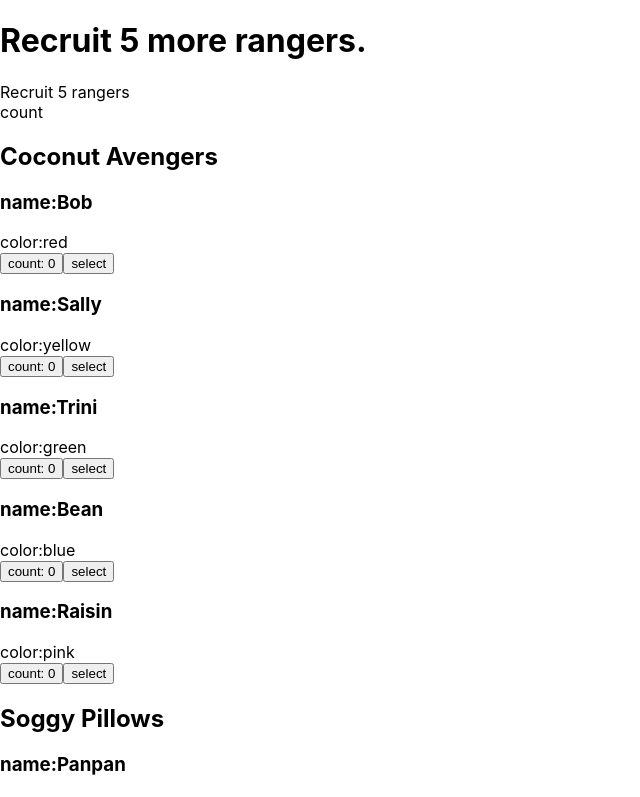
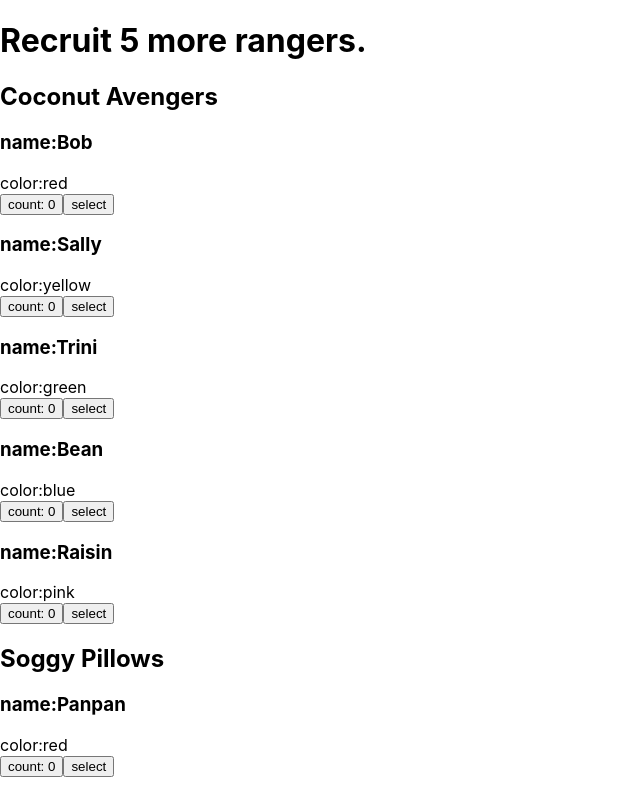
Before and after one commit to sohdonald/hamster-rangers, a React (Create React App) app: page / in a window 1280 px wide. Shown: the top 797 px of the page, without its empty margins (0-640 px from the left). Built offline with nearby package versions, Linux system fonts and the light colour scheme; data requests are answered from the project's data file.

Commit message:
working on &&

```diff
--- a/src/App.js
+++ b/src/App.js
@@ -13,10 +13,14 @@ function App() {
     setCountDown(countDown - 1);
   }
 
+  function handleCountUp() {
+    setCountDown(countDown + 1)
+  }
+
   return (
     <div className="App">
       <SelectRangers onCountDown={countDown}/>
-      <AssembleRangers />
+      <AssembleRangers onCountDown={handleCountDown} onCountUp={handleCountUp}/>
 
     </div>
   );
--- a/src/AssembleRangers.js
+++ b/src/AssembleRangers.js
@@ -1,12 +1,14 @@
 import React, { useState, useEffect } from "react";
 import RangerCard from "./RangerCard";
 
-function AssembleRangers() {
+function AssembleRangers({onCountDown, onCountUp}) {
   // combine all the rangers from rangerRoster into one large array
   // converts the json into something we can work with
   const [coconuts, setCoconuts] = useState([]);
   const [soggies, setSoggies] = useState([]);
   const [ticklers, setTicklers] = useState([]);
+
+  console.log(onCountDown)
 
   useEffect(() => {
     fetch(`http://localhost:4000/coconutAvengers`)
@@ -29,7 +31,6 @@ function AssembleRangers() {
 
   return (
     <div>
-      Recruit 5 rangers
       {/* should show a bunch of ranger cards for
             us to select, is when we recruit, the text should be
             updated with the remaining number of rangers that are needed to
@@ -41,24 +42,22 @@ function AssembleRangers() {
 
             rangers.map((ranger)=> {return <RangerCard/>})*/}
 
-
-      <div>count</div>
       <h2>Coconut Avengers</h2>
       {coconuts.map((ranger) => {
         return (
-          <RangerCard rangerName={ranger.name} rangerColor={ranger.color} />
+          <RangerCard rangerName={ranger.name} rangerColor={ranger.color} onCountDown={onCountDown} onCountUp={onCountUp}/>
         );
       })}
       <h2>Soggy Pillows</h2>
       {soggies.map((ranger) => {
         return (
-          <RangerCard rangerName={ranger.name} rangerColor={ranger.color} />
+          <RangerCard rangerName={ranger.name} rangerColor={ranger.color} onCountDown={onCountDown} onCountUp={onCountUp}/>
         );
       })}
       <h2>Tickle Elves</h2>
       {ticklers.map((ranger) => {
         return (
-          <RangerCard rangerName={ranger.name} rangerColor={ranger.color} />
+          <RangerCard rangerName={ranger.name} rangerColor={ranger.color} onCountDown={onCountDown} onCountUp={onCountUp}/>
         );
       })}
     </div>
--- a/src/RangerCard.js
+++ b/src/RangerCard.js
@@ -1,8 +1,10 @@
 import React, { useState } from "react";
 
-function RangerCard({ rangerColor, rangerName }) {
+function RangerCard({ rangerColor, rangerName, onCountDown, onCountUp }) {
   // seperate useState for counter
   const [rangerCount, setRangerCount] = useState(0);
+  console.log(onCountDown)
+  console.log(onCountUp)
 
   const [selectRanger, setSelectRanger] = useState("select");
   //setSelectRanger is function
@@ -16,7 +18,33 @@ function RangerCard({ rangerColor, rangerName }) {
     // right hand side of : is the value returned when the condition is false
     // if true, then the state changes to "select"
     // false, state changes to "deselect"
+
+    //we need an else if
+    if (selectRanger === "select") {
+      onCountDown();
+    } else {
+      // we need to check 2 conditions
+      // 1. selectRanger = "deselect"
+      // 2. count >= 0
+      // selectRanger === "deselect" is first condition
+      // && checks if both conditions are true
+
+      // clicking deselect adds the count to 1 to countDown
+      // have the condition of onCountDown >= 0
+      // const countUp =  + 1
+      // can't be less than 0
+      onCountUp();
+    }
   }
+
+  console.log(onCountDown); // this is undefined, it's not misspelled
+  // each rangerCard is outputting this console log, NOT just outputting it once
+
+  /* have the onCountDown decrease by 1 with each ranger that has the select button
+  set as "deselect"
+
+  Then have onCountDown increase by 1 with each select button set as "select", max at 5
+  */
 
   function countRanger() {
     setRangerCount(rangerCount + 1);
@@ -30,6 +58,7 @@ function RangerCard({ rangerColor, rangerName }) {
         count: {rangerCount}
       </button>
       <button className="select button" onClick={handleSelectRanger}>
+        {/* how do we decrease the number displayed in SelectRangers with this button? */}
         {selectRanger}
       </button>
     </div>
```
